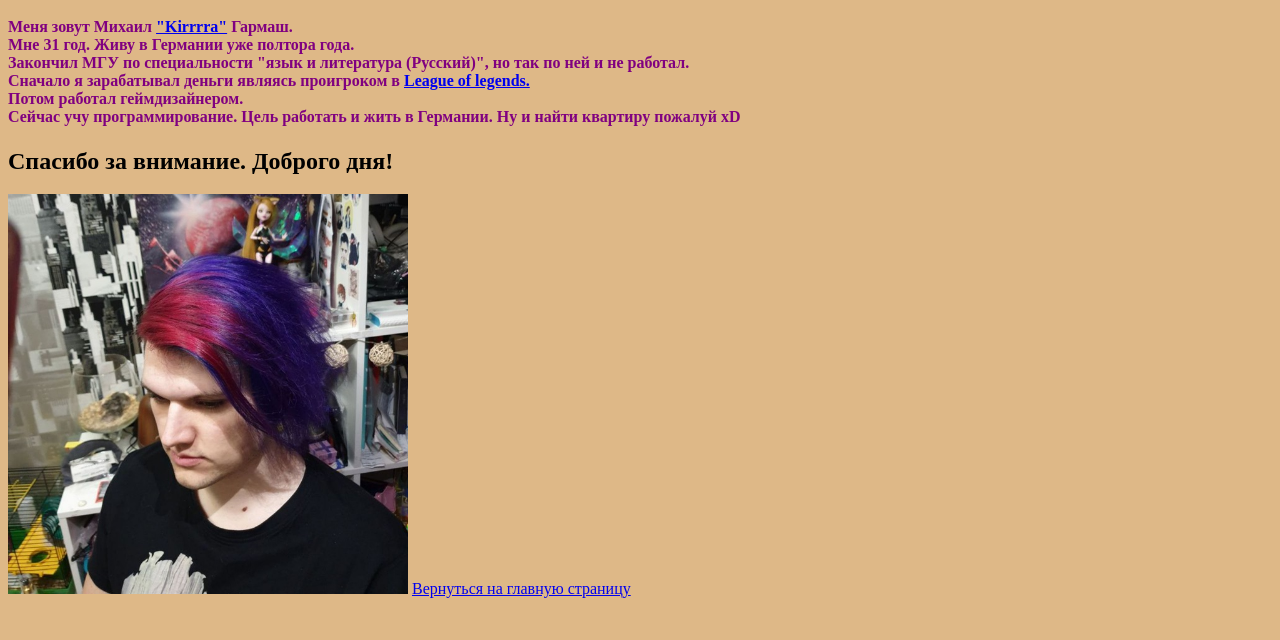
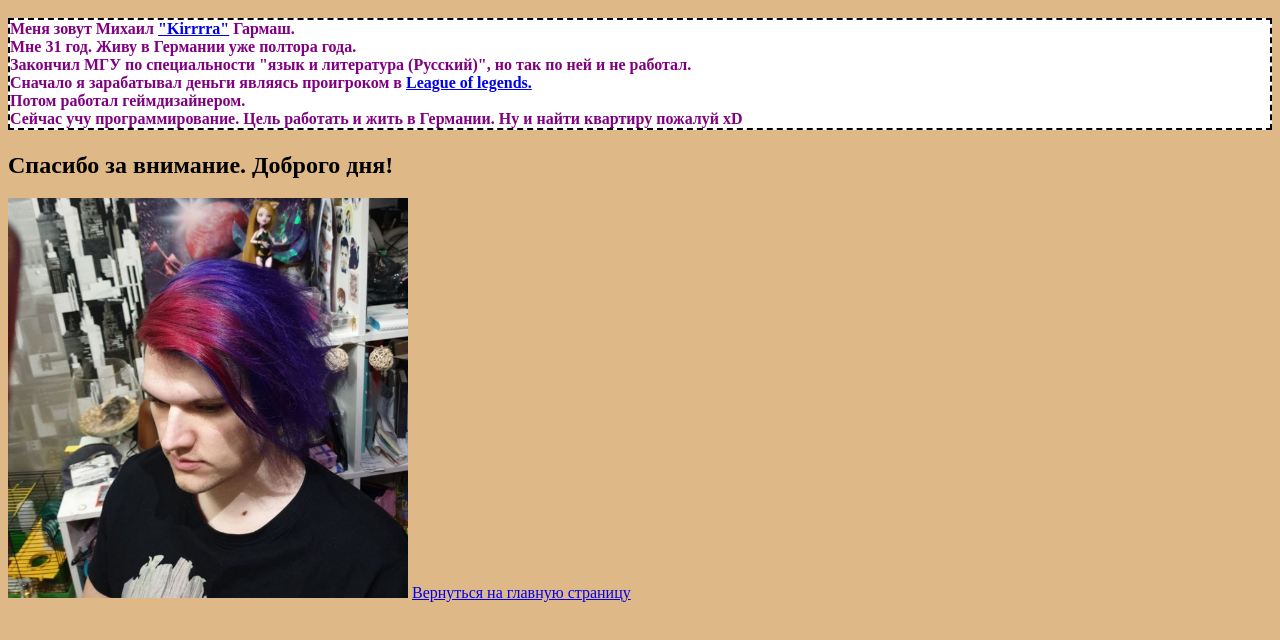
Before and after one commit to TheKirrrra/HTML, a plain HTML site: page homework_2/homework_2.html in a window 1280 px wide. Shown: the part 90-730 px from the top of the page. Drawn offline with Linux system fonts and the light colour scheme.

Commit message:
Ещё обнова ):

```diff
--- a/homework_2/homework_2.html
+++ b/homework_2/homework_2.html
@@ -9,7 +9,7 @@
 </head>
 <body>
     <h1>Здравствуй, путник! </h1>
-    <h4 class= "color">Меня зовут Михаил <a href="https://ru.wikipedia.org/wiki/%D0%93%D0%B0%D1%80%D0%BC%D0%B0%D1%88%2C_%D0%9C%D0%B8%D1%85%D0%B0%D0%B8%D0%BB_%D0%90%D0%BB%D0%B5%D0%BA%D1%81%D0%B0%D0%BD%D0%B4%D1%80%D0%BE%D0%B2%D0%B8%D1%87https://www.leagueoflegends.com/de-de/" target="_blank">"Kirrrra"</a> Гармаш.
+    <h4 class= "color containerLink">Меня зовут Михаил <a href="https://ru.wikipedia.org/wiki/%D0%93%D0%B0%D1%80%D0%BC%D0%B0%D1%88%2C_%D0%9C%D0%B8%D1%85%D0%B0%D0%B8%D0%BB_%D0%90%D0%BB%D0%B5%D0%BA%D1%81%D0%B0%D0%BD%D0%B4%D1%80%D0%BE%D0%B2%D0%B8%D1%87https://www.leagueoflegends.com/de-de/" target="_blank">"Kirrrra"</a> Гармаш.
         <br> Мне 31 год. Живу в Германии уже полтора года.
         <br> Закончил МГУ по специальности "язык и литература (Русский)", но так по ней и не работал.
         <br> Сначало я зарабатывал деньги являясь проигроком в <a href="https://www.leagueoflegends.com/de-de/" target="_blank">League of legends.</a>
```
